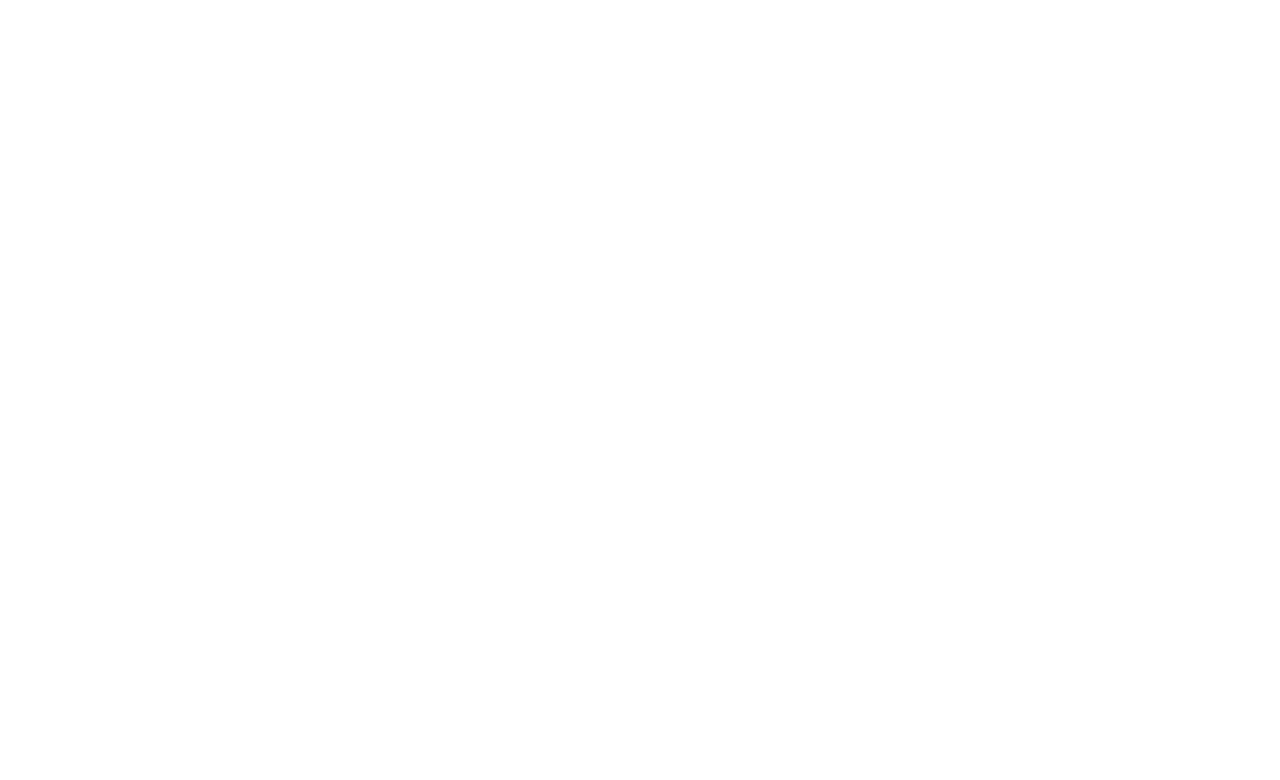
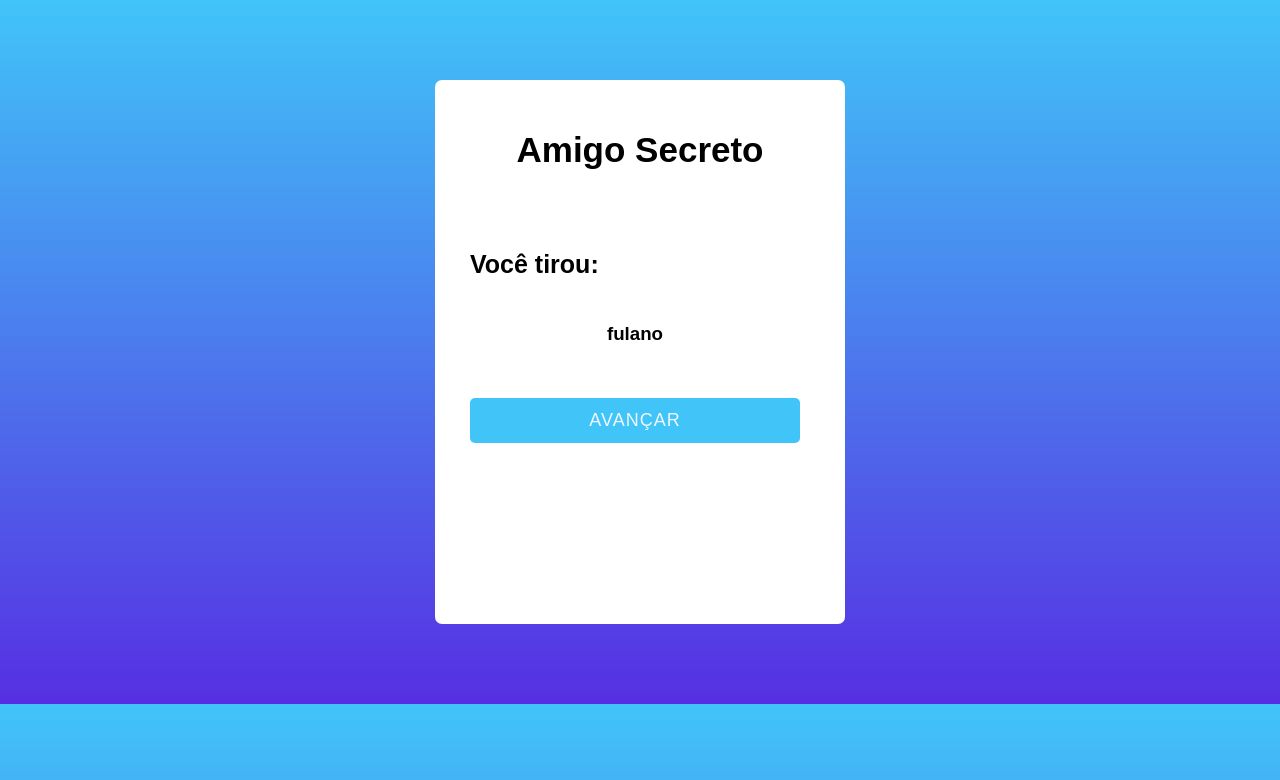
Before and after one commit to MauricioDiias/Api-Sorteio-Amigo-Secreto, a website: page app.html in a window 1280 px wide. Drawn offline with Linux system fonts and the light colour scheme.

Commit message:
Resultado impresso

```diff
--- a/app.html
+++ b/app.html
@@ -0,0 +1,66 @@
+<!DOCTYPE html>
+<html lang="pt-br">
+
+<head>
+    <meta charset="UTF-8">
+    <meta http-equiv="X-UA-Compatible" content="IE=edge">
+    <meta name="viewport" content="width=device-width, initial-scale=1.0">
+    <link rel="stylesheet" href="/css/style.css">
+    <link rel="stylesheet" href="https://cdnjs.cloudflare.com/ajax/libs/font-awesome/5.15.3/css/all.min.css"/>
+    <title>presente</title>
+
+</head>
+
+<body>
+    <div class="container">
+        <header>Amigo Secreto</header>
+        <div class="progress-bar">
+            <!-- <div class="step">
+                <p></p>
+                <div class="bullet">
+                    <span>1</span>
+                </div>
+                <div class="check fas fa-check"></div>
+            </div> -->
+
+        </div>
+        <div class="form-outer">
+            <form action="#">
+                <div class="page slidepage">
+                    <div class="title">Você tirou:</div>
+                    <div class="field">
+                        <div class="label"></div>
+                        <h3>fulano</h3>
+                    </div>
+                    <div class="field nextbtn">
+                        <button>Avançar</button>
+                    </div>
+
+                </div>
+
+
+                <div class="page">
+                    <!-- <div class="title">RESULTADO: mensagem de confirmação</div> -->
+                    <!-- <div class="field">
+                        <div class="label">firs name</div>
+                    </div>-->
+                    <div class="field-okay">
+                        <img src="/css/okay.gif" alt="Okay">
+                    </div>
+                    <!-- <div class="field btns">
+                        <button class="prev-2 prev">previus</button>
+                        <button class="next-2 next">next</button>
+                    </div> -->
+
+
+                </div>
+
+            </form>
+        </div>
+    </div>
+
+
+<script src="/js/main.js"></script>
+</body>
+
+</html>
--- a/css/style.css
+++ b/css/style.css
@@ -195,3 +195,7 @@ form .page .btns button .next {
     display: block;
     color: #fff;
 }
+.field-okay img {
+    height: 20rem;
+
+}
```
Also changed, not shown: css/okay.gif (added).
